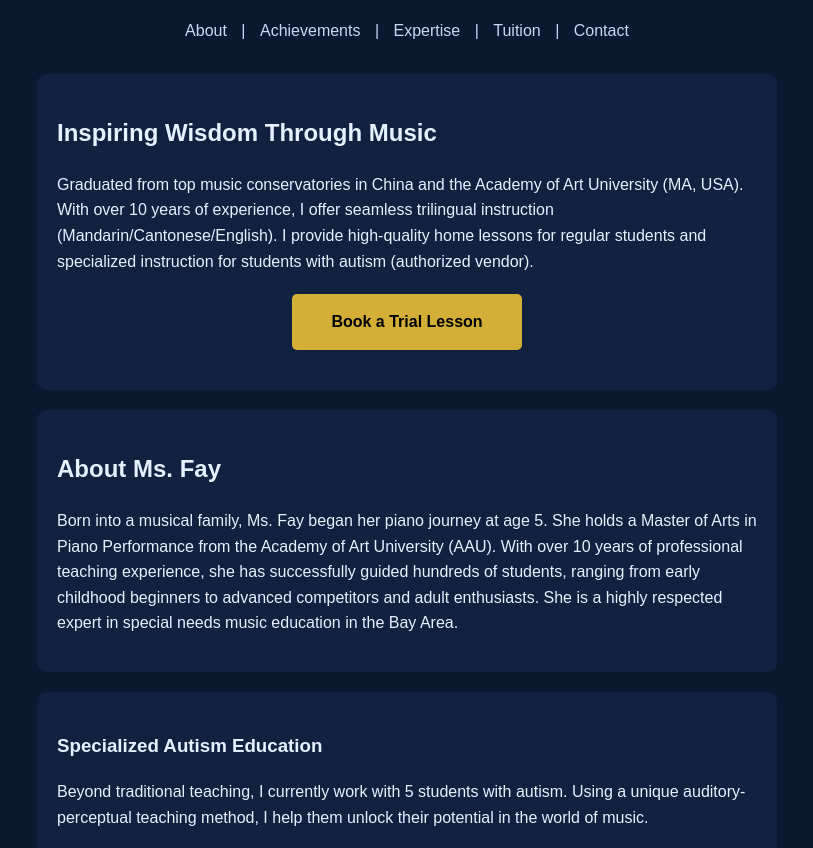
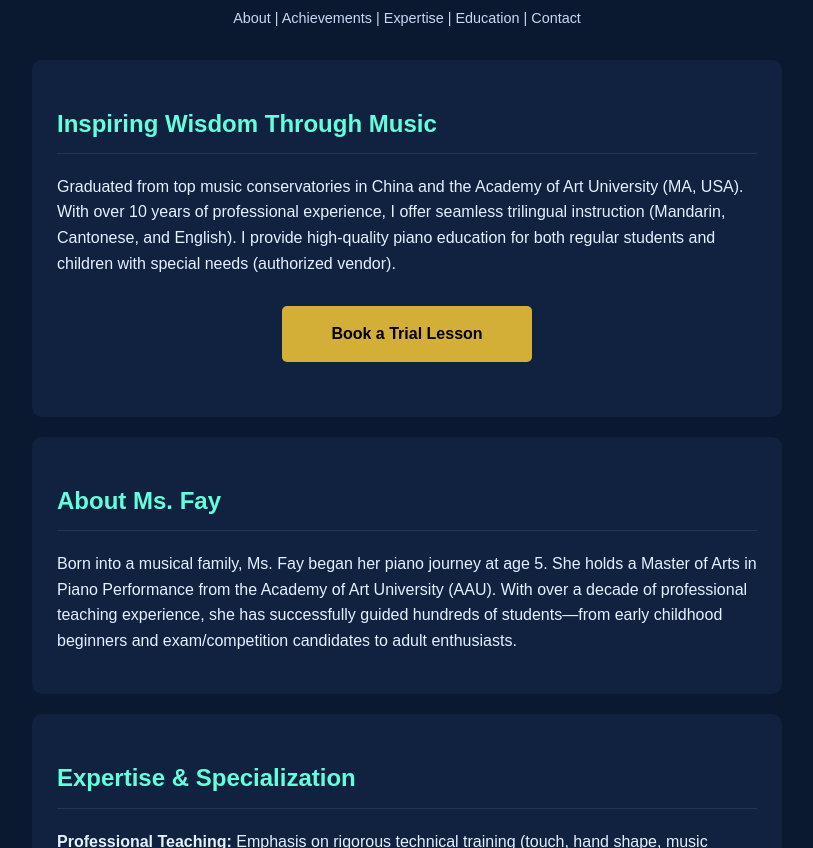
Before and after one commit to feiheandcarl1007/fayhopiano, a plain HTML site: page index.html in a window 1280 px wide. Shown: the part 104-952 px from the top of the page, without its empty margins (233-1046 px from the left). Drawn offline with Linux system fonts and the light colour scheme.

Commit message:
Update index.html

```diff
--- a/index.html
+++ b/index.html
@@ -2,36 +2,37 @@
 <html lang="en">
 <head>
     <meta charset="UTF-8">
+    <meta name="viewport" content="width=device-width, initial-scale=1.0">
     <title>Fay Ho Piano Studio</title>
     <style>
         body { background-color: #0a192f; color: #e6f1ff; font-family: sans-serif; padding: 20px; line-height: 1.6; }
-        .nav { text-align: center; margin-bottom: 30px; color: #ccd6f6; }
-        .nav span { margin: 0 10px; }
-        h1 { text-align: center; color: #d4af37; }
-        .content-box { max-width: 700px; margin: 0 auto; background: #112240; padding: 20px; border-radius: 10px; margin-bottom: 20px; }
-        .btn { display: block; width: 200px; margin: 20px auto; padding: 15px; background: #d4af37; color: black; text-align: center; border-radius: 5px; font-weight: bold; text-decoration: none; }
+        .nav { text-align: center; margin-bottom: 30px; color: #ccd6f6; font-size: 0.9rem; }
+        h1 { text-align: center; color: #d4af37; margin-bottom: 10px; }
+        .content-box { max-width: 700px; margin: 0 auto; background: #112240; padding: 25px; border-radius: 10px; margin-bottom: 20px; }
+        h2 { color: #64ffda; border-bottom: 1px solid #233554; padding-bottom: 10px; }
+        .btn { display: block; width: 220px; margin: 30px auto; padding: 15px; background: #d4af37; color: black; text-align: center; border-radius: 5px; font-weight: bold; text-decoration: none; }
     </style>
 </head>
 <body>
     <h1>Fay Ho Piano Studio</h1>
-    <div class="nav">
-        <span>About</span> | <span>Achievements</span> | <span>Expertise</span> | <span>Tuition</span> | <span>Contact</span>
-    </div>
+    <div class="nav">About | Achievements | Expertise | Education | Contact</div>
 
     <div class="content-box">
         <h2>Inspiring Wisdom Through Music</h2>
-        <p>Graduated from top music conservatories in China and the Academy of Art University (MA, USA). With over 10 years of experience, I offer seamless trilingual instruction (Mandarin/Cantonese/English). I provide high-quality home lessons for regular students and specialized instruction for students with autism (authorized vendor).</p >
+        <p>Graduated from top music conservatories in China and the Academy of Art University (MA, USA). With over 10 years of professional experience, I offer seamless trilingual instruction (Mandarin, Cantonese, and English). I provide high-quality piano education for both regular students and children with special needs (authorized vendor).</p >
         <a href=" " class="btn">Book a Trial Lesson</a >
     </div>
 
     <div class="content-box">
         <h2>About Ms. Fay</h2>
-        <p>Born into a musical family, Ms. Fay began her piano journey at age 5. She holds a Master of Arts in Piano Performance from the Academy of Art University (AAU). With over 10 years of professional teaching experience, she has successfully guided hundreds of students, ranging from early childhood beginners to advanced competitors and adult enthusiasts. She is a highly respected expert in special needs music education in the Bay Area.</p >
+        <p>Born into a musical family, Ms. Fay began her piano journey at age 5. She holds a Master of Arts in Piano Performance from the Academy of Art University (AAU). With over a decade of professional teaching experience, she has successfully guided hundreds of students—from early childhood beginners and exam/competition candidates to adult enthusiasts.</p >
     </div>
 
     <div class="content-box">
-        <h3>Specialized Autism Education</h3>
-        <p>Beyond traditional teaching, I currently work with 5 students with autism. Using a unique auditory-perceptual teaching method, I help them unlock their potential in the world of music.</p >
+        <h2>Expertise & Specialization</h2>
+        <p><strong>Professional Teaching:</strong> Emphasis on rigorous technical training (touch, hand shape, music theory) combined with a diverse repertoire. I utilize psychological guidance to enhance a student's inner drive for music.</p >
+        <p><strong>Special Needs Education:</strong> I am a recognized expert in the Bay Area for teaching students with autism. Using a unique auditory-perceptual teaching method, I help these students open the doors to the world of music.</p >
+        <p><strong>Official Qualifications:</strong> Our studio holds a valid business license and I am available to sign vendor agreements with Regional Centers to assist families with tuition funding.</p >
     </div>
 </body>
 </html>
```
